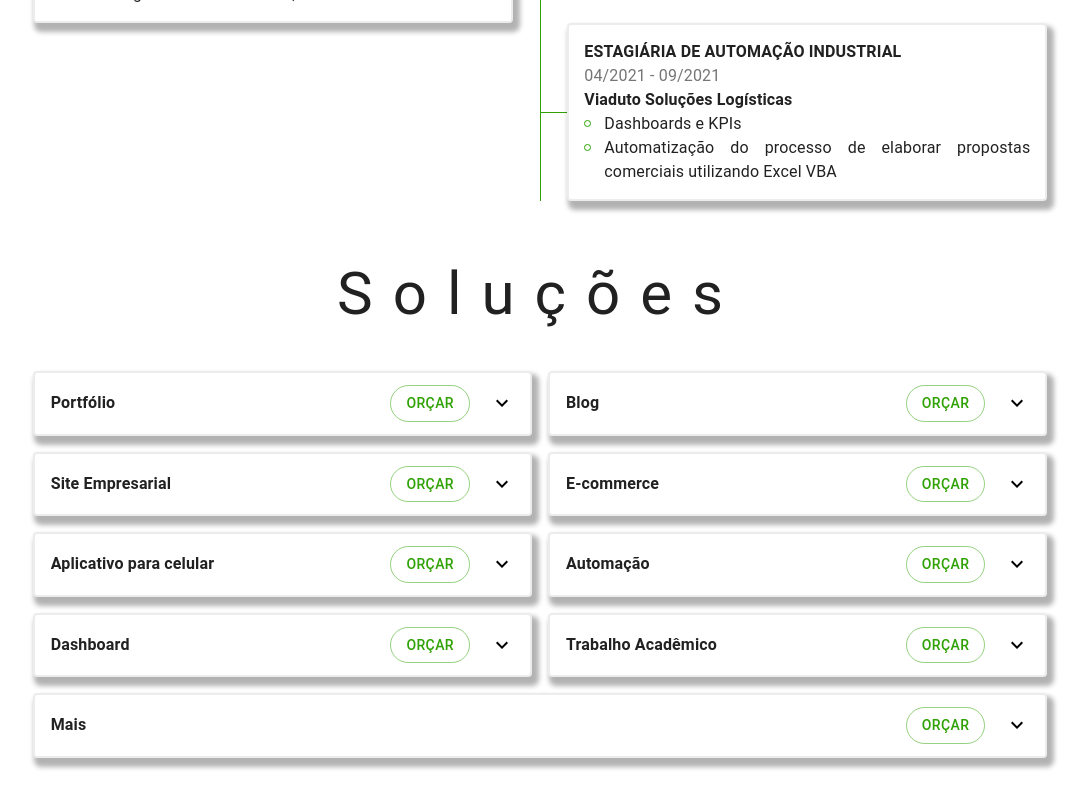
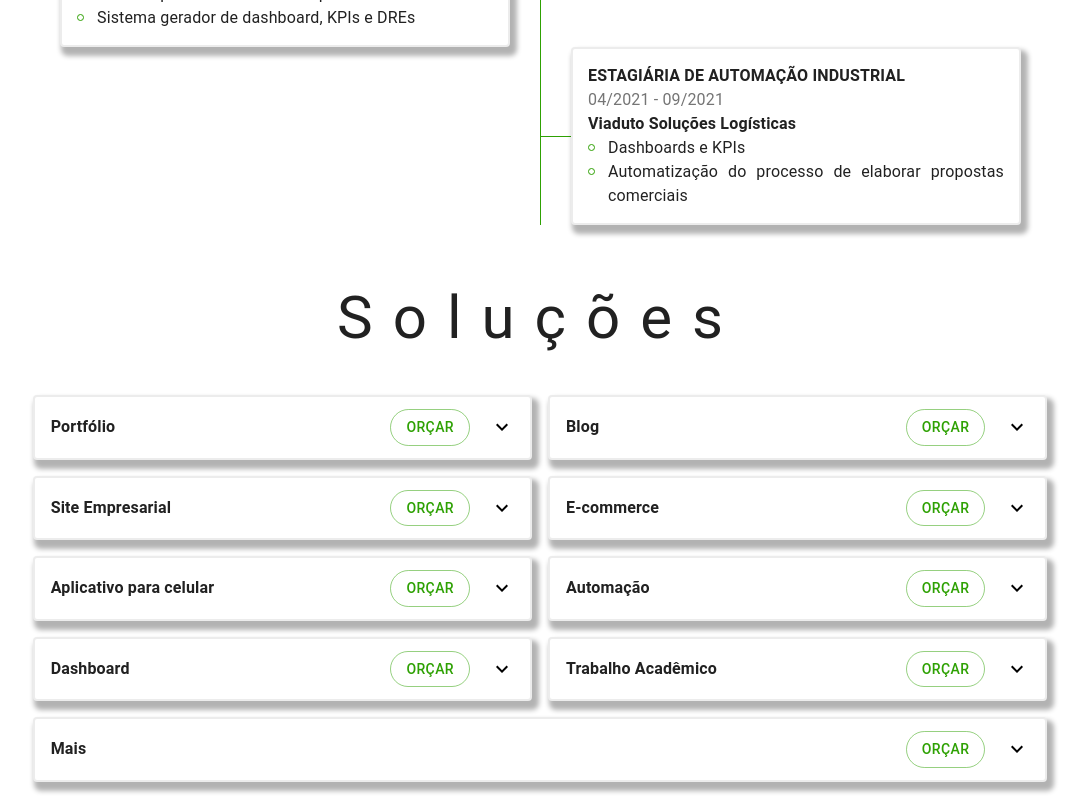
Before and after one commit to AshileySabah/portfolio-final, a React (Vite) app: page / in a window 1280 px wide. Shown: the part 1860-2666 px from the top of the page, without its empty margins (100-1187 px from the left). Before the commit the page ends 2642 px from the top, so only its background shows below. Built offline with nearby package versions, Linux system fonts and the light colour scheme.

Commit message:
feat: experiencias - card width

```diff
--- a/src/pages/Experiencias/components/styles.tsx
+++ b/src/pages/Experiencias/components/styles.tsx
@@ -51,15 +51,15 @@ export const Container = styled(Paper)`
 
   ${({ theme }) => css`
     ${theme.breakpoints.up("md")} {
-      width: 440px;
+      width: 400px;
     }
 
     ${theme.breakpoints.up("lg")} {
-      width: 480px;
+      width: 450px;
     }
 
     ${theme.breakpoints.up("xl")} {
-      width: 530px;
+      width: 550px;
     }
 
     ${theme.breakpoints.down("md")} {
--- a/src/pages/Experiencias/data.ts
+++ b/src/pages/Experiencias/data.ts
@@ -54,7 +54,7 @@ export const experiencias: Experiencia[] = [
     empresa: "Viaduto Soluções Logísticas",
     atividades: [
       "Dashboards e KPIs",
-      "Automatização do processo de elaborar propostas comerciais utilizando Excel VBA",
+      "Automatização do processo de elaborar propostas comerciais",
     ],
   },
 ];
```
